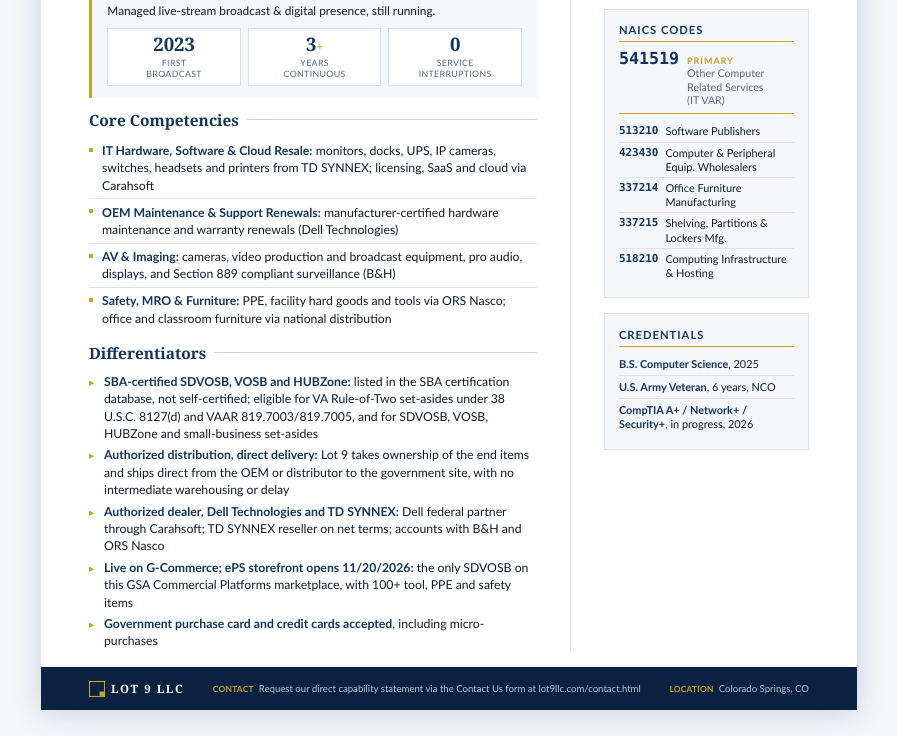
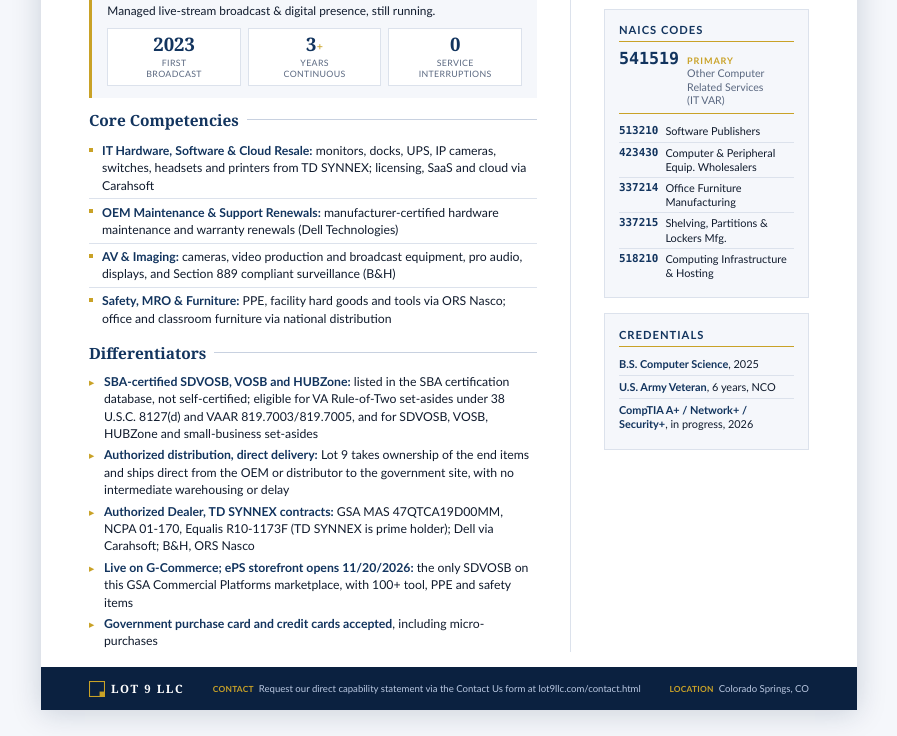
Before and after one commit to Lot-Nine/lot9llc-website, a plain HTML site: page capability-statement.html in a window 1280 px wide. Shown: the part 509-1245 px from the top of the page, without its empty margins (191-1088 px from the left). Drawn offline with Linux system fonts and the light colour scheme.

Commit message:
Capability statement: Authorized Dealer line for TD SYNNEX GSA MAS, NCPA and Equalis contracts (TDS written marketing approval 2026-11-18)
Co-Authored-By: Claude Opus 5.5 <noreply@anthropic.com>

```diff
--- a/capability-statement.html
+++ b/capability-statement.html
@@ -256,8 +256,8 @@
             <li><b>Authorized distribution, direct delivery:</b> Lot 9 takes ownership
               of the end items and ships direct from the OEM or distributor to the government
               site, with no intermediate warehousing or delay</li>
-            <li><b>Authorized dealer, Dell Technologies and TD SYNNEX:</b> Dell federal partner
-              through Carahsoft; TD SYNNEX reseller on net terms; accounts with B&amp;H and ORS Nasco</li>
+            <li><b>Authorized Dealer, TD SYNNEX contracts:</b> GSA MAS 47QTCA19D00MM, NCPA 01-170,
+              Equalis R10-1173F (TD SYNNEX is prime holder); Dell via Carahsoft; B&amp;H, ORS Nasco</li>
             <li><b>Live on G-Commerce; ePS storefront opens 11/20/2026:</b> the only SDVOSB on
               this GSA Commercial Platforms marketplace, with 100+ tool, PPE and safety items</li>
             <li><b>Government purchase card and credit cards accepted</b>, including micro-purchases</li>
```
Also changed, not shown: 1 other file.
